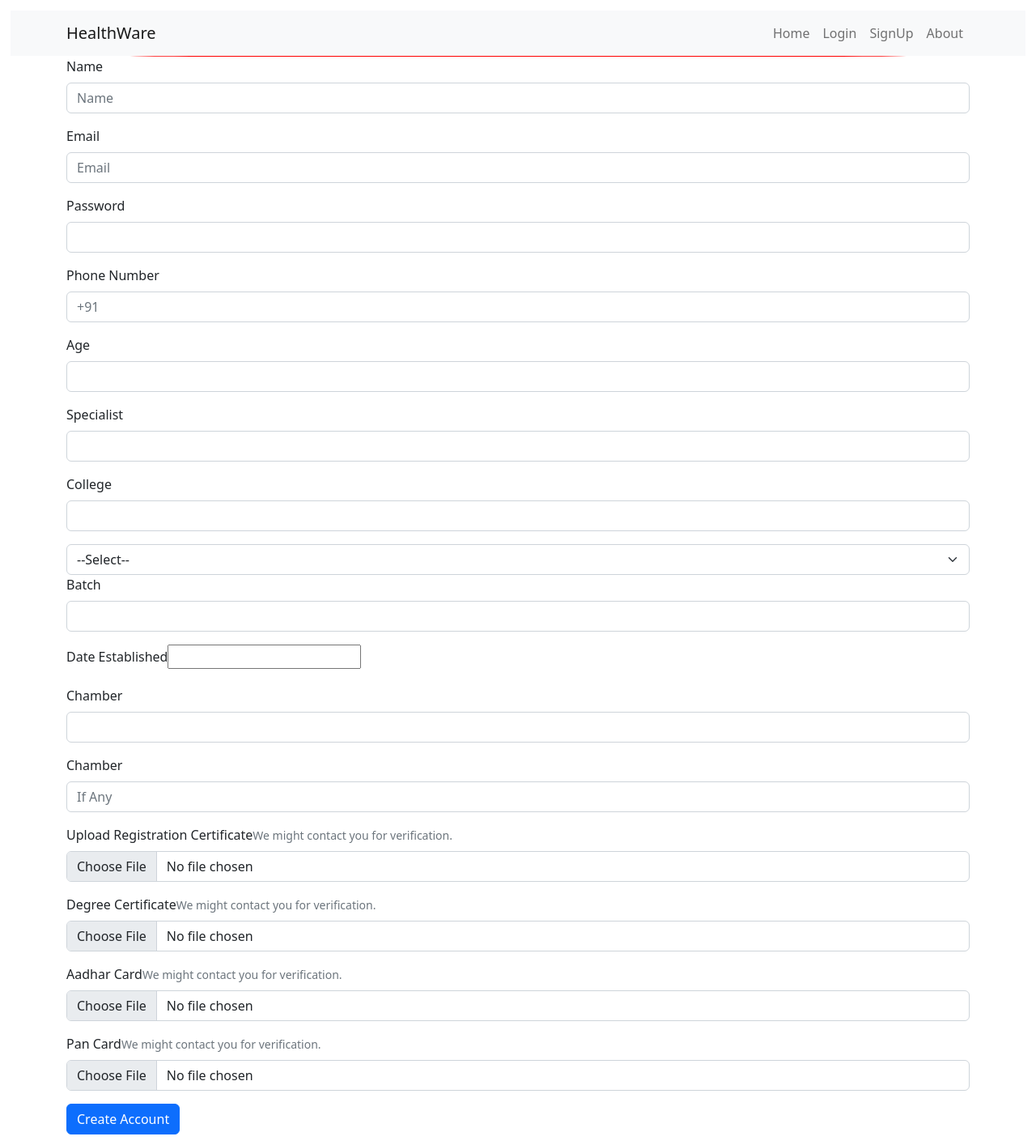
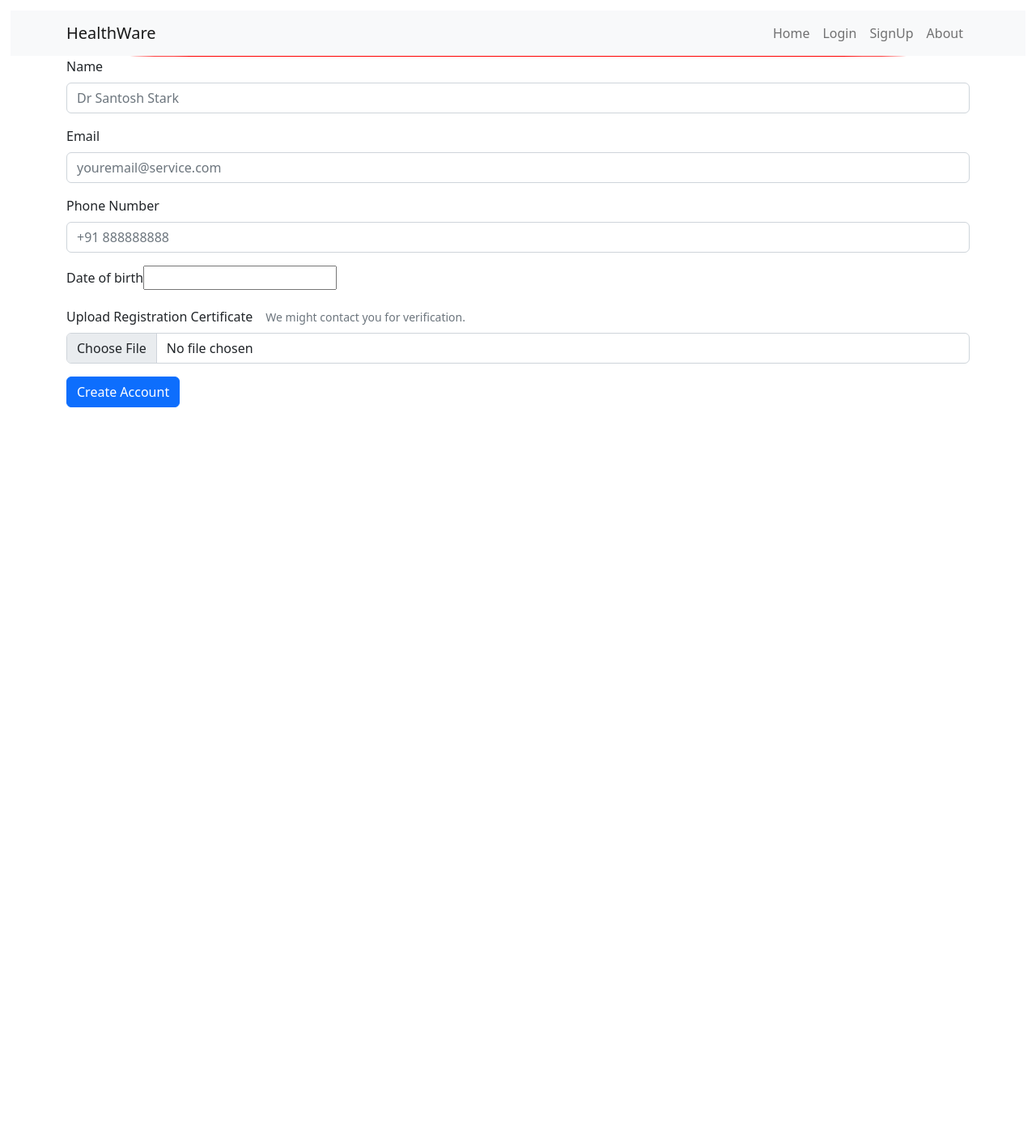
Before and after one commit to MdAsimKhan/Healthware, a React (Create React App) app: page /signup/doctor in a window 1280 px wide. Shown: the whole page at 81% size. After the commit the page ends 800 px from the top, so only its background shows below. Built offline with nearby package versions, Linux system fonts and the light colour scheme.

Commit message:
Updated signups with working post requests

```diff
--- a/src/Router.js
+++ b/src/Router.js
@@ -1,55 +1,43 @@
-import './css/App.css';
-import { Container } from 'react-bootstrap';
-import Home from './Home';
-
-import { Routes, Route } from 'react-router-dom';
-import Navbars from './components/Navbars';
-import HospitalLogin from './components/user_login/hospitalSignup'
-import DoctorLogin from './components/user_login/doctorSignup';
-import PatientSignup from './components/user_login/patientSignup';
-import Dashboard from './components/dashboard/dashboard';
-import UserProfile from './components/dashboard/profile';
-import Login from './components/user_login/Login'
-import DoctorDashboard from './components/dashboard/Doctor_Dashboard'
+import "./css/App.css";
+import { Container } from "react-bootstrap";
+import Home from "./Home";
+import { Routes, Route } from "react-router-dom";
+import Navbars from "./components/Navbars";
+import HospitalSignup from "./components/user_login/hospitalSignup";
+import DoctorSignup from "./components/user_login/doctorSignup";
+import PatientSignup from "./components/user_login/patientSignup";
+import Dashboard from "./components/dashboard/dashboard";
+import UserProfile from "./components/dashboard/profile";
+import Login from "./components/user_login/login";
+import DoctorDashboard from "./components/dashboard/Doctor_Dashboard";
 
 function App() {
   return (
-
-
-
-    <div className='App'>
+    <div className="App">
       <Navbars />
-      <div className='content'>
+      <div className="content">
         <Container>
           <Routes>
-            <Route  path='/' element={<Home />}></Route>
-            <Route  path='/login' element={<Login />}></Route>
-              <Route path='/signup' >
-              <Route path='hospital' element={<HospitalLogin />} />
-              <Route path='doctor' element={<DoctorLogin />} />
-              <Route path='patient' element={<PatientSignup />} />
-              </Route>
+            <Route path="/" element={<Home />}></Route>
+            <Route path="/login" element={<Login />}></Route>
+            <Route path="/signup">
+              <Route path="hospital" element={<HospitalSignup />} />
+              <Route path="doctor" element={<DoctorSignup />} />
+              <Route path="patient" element={<PatientSignup />} />
+            </Route>
 
-              <Route path='/:id'>
-              <Route path='dashboard' element={<Dashboard/>}/>
-              <Route path='profile' element={<UserProfile/>}/>
+            <Route path="/:id">
+              <Route path="dashboard" element={<Dashboard />} />
+              <Route path="profile" element={<UserProfile />} />
 
-              <Route path='Doctor_Dashboard' element={<DoctorDashboard/>}/>
+              <Route path="Doctor_Dashboard" element={<DoctorDashboard />} />
+            </Route>
 
-              </Route>
-
-
-              <Route path='*' element={<h1>Not found</h1>} />
-
+            <Route path="*" element={<h1>Not found</h1>} />
           </Routes>
-
         </Container>
       </div>
     </div>
-
-
-
-
   );
 }
 
--- a/src/components/user_login/doctorSignup.js
+++ b/src/components/user_login/doctorSignup.js
@@ -3,19 +3,38 @@ import Button from "react-bootstrap/Button";
 import Form from "react-bootstrap/Form";
 import DatePicker from "react-datepicker";
 import "react-datepicker/dist/react-datepicker.css";
+import axios from "axios";
 
-function DoctorLogin() {
+function DoctorSignup() {
   const [validated, setValidated] = useState(false);
   const [selectedDate, setSelectedDate] = useState(null);
+  const [formData, setFormData] = useState();
 
-  const handleSubmit = (event) => {
+  const handleChange = (event) => {
+    setFormData({
+      ...formData,
+      [event.target.name]: event.target.value,
+    });
+  };
+
+  const handleSubmit = async (event) => {
+    event.preventDefault();
+
+    // validate form
+    setSelectedDate(selectedDate);
     const form = event.currentTarget;
     if (form.checkValidity() === false) {
       event.preventDefault();
       event.stopPropagation();
     }
-    // setSelectedDate(selectedDate);
     setValidated(true);
+
+    // send data to backend
+    const data = formData;
+    axios
+      .post("http://localhost:3001/signup/doctor", data)
+      .then((response) => console.log(response))
+      .catch((error) => console.log(error));
   };
 
   return (
@@ -23,142 +42,74 @@ function DoctorLogin() {
       <Form.Group className="mb-3" controlId="name">
         <Form.Label>Name</Form.Label>
         <Form.Control
+          onChange={handleChange}
+          name="name"
           required
           type="text"
-          placeholder="Name"
+          placeholder="Dr Santosh Stark"
         />
       </Form.Group>
 
       <Form.Group className="mb-3" controlId="Email">
         <Form.Label>Email</Form.Label>
         <Form.Control
+          onChange={handleChange}
+          name="email"
           required
           type="Email"
-          placeholder="Email"
-        />
-      </Form.Group>
-
-      <Form.Group className="mb-3" controlId="Password">
-        <Form.Label>Password</Form.Label>
-        <Form.Control
-          required
-          type="text"
-          placeholder=" "
+          placeholder="youremail@service.com"
         />
       </Form.Group>
 
       <Form.Group className="mb-3" controlId="phone">
         <Form.Label>Phone Number</Form.Label>
-        <Form.Control required type="tel" placeholder="+91 " />
-      </Form.Group>
-
-      <Form.Group className="mb-3" controlId="Age">
-        <Form.Label>Age</Form.Label>
         <Form.Control
+          onChange={handleChange}
+          name="phone"
           required
-          type="number"
-          placeholder=" "
+          type="tel"
+          placeholder="+91 888888888"
         />
       </Form.Group>
 
-
-      <Form.Group className="mb-3" controlId="Specialist">
-        <Form.Label>Specialist</Form.Label>
-        <Form.Control
-          required
-          type="text"
-          placeholder=" "
-        />
-      </Form.Group>
-
-
-      <Form.Group className="mb-3" controlId="College">
-        <Form.Label>College</Form.Label>
-        <Form.Control
-          required
-          type="text"
-          placeholder=" "
-        />
-      </Form.Group>
-
-      <Form.Select aria-label="Type">
-        <option>--Select--</option>
-        <option value="1">Government</option>
-        <option value="2">Private</option>
-      </Form.Select>
-
-
-      <Form.Group className="mb-3" controlId="Experience">
-        <Form.Label>Batch</Form.Label>
-        <Form.Control
-          required
-          type="text"
-          placeholder=" "
-        />
-      </Form.Group>
-
-      <Form.Group className="mb-3" controlId="Batch">
-        <Form.Label>Date Established</Form.Label>
+      <Form.Group className="mb-3" controlId="DOB">
+        <Form.Label>Date of birth</Form.Label>
         <DatePicker
           selected={selectedDate}
           onChange={(date) => setSelectedDate(date)}
-          dateFormat="dd/mm/yyyy"
+          dateFormat="dd/MM/yyyy"
+          value={selectedDate}
           showYearDropdown
           scrollableYearDropdown
-          yearDropdownItemNumber={15}
+          yearDropdownItemNumber={Date.now()}
           required
         />
       </Form.Group>
 
-      <Form.Group className="mb-3" controlId="Chamber">
-        <Form.Label>Chamber</Form.Label>
+      {/* make it list type */}
+      {/* <Form.Group className="mb-3" controlId="Specialisation">
+        <Form.Label>Specialisation</Form.Label>
         <Form.Control
+          onChange={handleChange}
+          name="specialisation"
           required
           type="text"
-          placeholder=" "
+          placeholder="Orthopaedics"
         />
-      </Form.Group>
-
-      <Form.Group className="mb-3" controlId="Chamber">
-        <Form.Label>Chamber</Form.Label>
-        <Form.Control
-          required
-          type="Chamber"
-          placeholder="If Any "
-        />
-      </Form.Group>
-
+      </Form.Group> */}
 
       <Form.Group controlId="certificate" className="mb-3">
         <Form.Label>Upload Registration Certificate</Form.Label>
-        <Form.Text className="text-muted">
+        <Form.Text className="text-muted m-3">
           We might contact you for verification.
         </Form.Text>
-        <Form.Control required type="file" accept=".pdf" />
-      </Form.Group>
-
-      <Form.Group controlId="certificate" className="mb-3">
-        <Form.Label>Degree Certificate</Form.Label>
-        <Form.Text className="text-muted">
-          We might contact you for verification.
-        </Form.Text>
-        <Form.Control required type="file" accept=".pdf" />
-      </Form.Group>
-
-      <Form.Group controlId="certificate" className="mb-3">
-        <Form.Label>Aadhar Card</Form.Label>
-        <Form.Text className="text-muted">
-          We might contact you for verification.
-        </Form.Text>
-        <Form.Control required type="file" accept=".pdf" />
-      </Form.Group>
-
-      <Form.Group controlId="certificate" className="mb-3">
-        <Form.Label>Pan Card</Form.Label>
-        <Form.Text className="text-muted">
-          We might contact you for verification.
-        </Form.Text>
-        <Form.Control required type="file" accept=".pdf" />
+        <Form.Control
+          onChange={handleChange}
+          name=""
+          // required
+          type="file"
+          accept=".pdf"
+        />
       </Form.Group>
 
       <Button variant="primary" type="submit">
@@ -168,4 +119,4 @@ function DoctorLogin() {
   );
 }
 
-export default DoctorLogin;
+export default DoctorSignup;
--- a/src/components/user_login/hospitalSignup.js
+++ b/src/components/user_login/hospitalSignup.js
@@ -5,20 +5,21 @@ import DatePicker from "react-datepicker";
 import "react-datepicker/dist/react-datepicker.css";
 import axios from "axios";
 
-
-function HospitalLogin() {
+function HospitalSignup() {
   const [validated, setValidated] = useState(false);
   const [selectedDate, setSelectedDate] = useState(null);
   const [formData, setFormData] = useState();
 
   const handleChange = (event) => {
     setFormData({
+      ...formData,
       [event.target.name]: event.target.value,
     });
   };
 
-  const handleSubmit = async (event) => {
+  const handleSubmit = (event) => {
     event.preventDefault();
+
     // validate form
     setSelectedDate(selectedDate);
     const form = event.currentTarget;
@@ -27,10 +28,11 @@ function HospitalLogin() {
       event.stopPropagation();
     }
     setValidated(true);
+
     // send data to backend
     // const data =JSON.parse(formData);
     // const parsing = JSON.parse(formData);
-    const data = formData
+    const data = formData;
 
     axios
       .post("http://localhost:3001/signup/hospital", data)
@@ -99,30 +101,24 @@ function HospitalLogin() {
         />
       </Form.Group>
 
-      <Form.Group
-        className="mb-3"
-        controlId="type"
-        required
-        name="type"
-        onChange={handleChange}
-        type="select"
-      >
+      {/* set onChange */}
+      <Form.Group className="mb-3" controlId="type">
         <Form.Label>Type</Form.Label>
         <Form.Select>
-          <option value="">--Select--</option>
+          <option>--Select--</option>
           <option value="1">Government</option>
           <option value="2">For-profit</option>
           <option value="3">Non-profit</option>
         </Form.Select>
       </Form.Group>
 
+      {/* set onChange */}
       <Form.Group className="mb-3" controlId="date_estb">
         <Form.Label>Date Established</Form.Label>
         <DatePicker
           name="date_estb"
           selected={selectedDate}
           onChange={(date) => setSelectedDate(date)}
-          value={selectedDate}
           dateFormat="dd/MM/yyyy"
           showYearDropdown
           scrollableYearDropdown
@@ -152,4 +148,4 @@ function HospitalLogin() {
   );
 }
 
-export default HospitalLogin;
+export default HospitalSignup;
--- a/src/components/user_login/patientSignup.js
+++ b/src/components/user_login/patientSignup.js
@@ -3,19 +3,38 @@ import Button from "react-bootstrap/Button";
 import Form from "react-bootstrap/Form";
 import DatePicker from "react-datepicker";
 import "react-datepicker/dist/react-datepicker.css";
+import axios from "axios";
 
 function PatientSignup() {
   const [validated, setValidated] = useState(false);
   const [selectedDate, setSelectedDate] = useState(null);
+  const [formData, setFormData] = useState();
 
-  const handleSubmit = (event) => {
+  const handleChange = (event) => {
+    setFormData({
+      ...formData,
+      [event.target.name]: event.target.value,
+    });
+  };
+
+  const handleSubmit = async (event) => {
+    event.preventDefault();
+
+    // validate form
+    setSelectedDate(selectedDate);
     const form = event.currentTarget;
     if (form.checkValidity() === false) {
       event.preventDefault();
       event.stopPropagation();
     }
-    // setSelectedDate(selectedDate);
     setValidated(true);
+
+    // send data to backend
+    const data = formData;
+    axios
+      .post("http://localhost:3001/signup/patient", data)
+      .then((response) => console.log(response))
+      .catch((error) => console.log(error));
   };
 
   return (
@@ -23,6 +42,8 @@ function PatientSignup() {
       <Form.Group className="mb-3" controlId="name">
         <Form.Label>Name</Form.Label>
         <Form.Control
+          onChange={handleChange}
+          name="name"
           required
           type="text"
           placeholder="Enter your name"
@@ -32,6 +53,8 @@ function PatientSignup() {
       <Form.Group className="mb-3" controlId="address">
         <Form.Label>Address</Form.Label>
         <Form.Control
+          onChange={handleChange}
+          name="address"
           required
           type="text"
           placeholder="Manik Chowk, 226002, Jaunpur, UP"
@@ -40,25 +63,28 @@ function PatientSignup() {
 
       <Form.Group className="mb-3" controlId="phone">
         <Form.Label>Phone Number</Form.Label>
-        <Form.Control required type="tel" placeholder="+91 XXXXXXXXXX" />
-      </Form.Group>
-
-      <Form.Group className="mb-3" controlId="phn">
-        <Form.Label>Emergency contact information</Form.Label>
-        <Form.Control required type="tel" placeholder="+91 XXXXXXXXXX" />
+        <Form.Control
+          onChange={handleChange}
+          name="phone"
+          required
+          type="tel"
+          placeholder="+91 XXXXXXXXXX"
+        />
       </Form.Group>
 
       <Form.Group className="mb-3" controlId="email">
         <Form.Label>Email</Form.Label>
         <Form.Control
+          onChange={handleChange}
+          name="email"
           required
           type="email"
           placeholder="youremail@service.com"
         />
       </Form.Group>
 
-
-      <Form.Group className="mb-3" controlId="bg">
+      {/* set onChange */}
+      <Form.Group className="mb-3" controlId="blood">
         <Form.Label>Blood Group</Form.Label>
         <Form.Select aria-label="Type">
           <option>--Select Blood Group--</option>
@@ -73,6 +99,7 @@ function PatientSignup() {
         </Form.Select>
       </Form.Group>
 
+      {/* set onChange */}
       <Form.Group className="mb-3" controlId="gender">
         <Form.Label>Gender</Form.Label>
         <Form.Select aria-label="Type">
@@ -83,19 +110,20 @@ function PatientSignup() {
         </Form.Select>
       </Form.Group>
 
+      {/* set onChange */}
       <Form.Group className="mb-3" controlId="dob">
         <Form.Label>Date of birth</Form.Label>
         <DatePicker
+          name="date_estb"
           selected={selectedDate}
           onChange={(date) => setSelectedDate(date)}
-          dateFormat="dd/mm/yyyy"
+          dateFormat="dd/MM/yyyy"
           showYearDropdown
           scrollableYearDropdown
-          yearDropdownItemNumber={15}
+          yearDropdownItemNumber={Date.now}
           required
         />
       </Form.Group>
-
 
       <Button variant="primary" type="submit">
         Create Account
```
Also changed, not shown: db/index.js (+33 -4 lines). Lines whose indentation alone changed are shown as unchanged.
